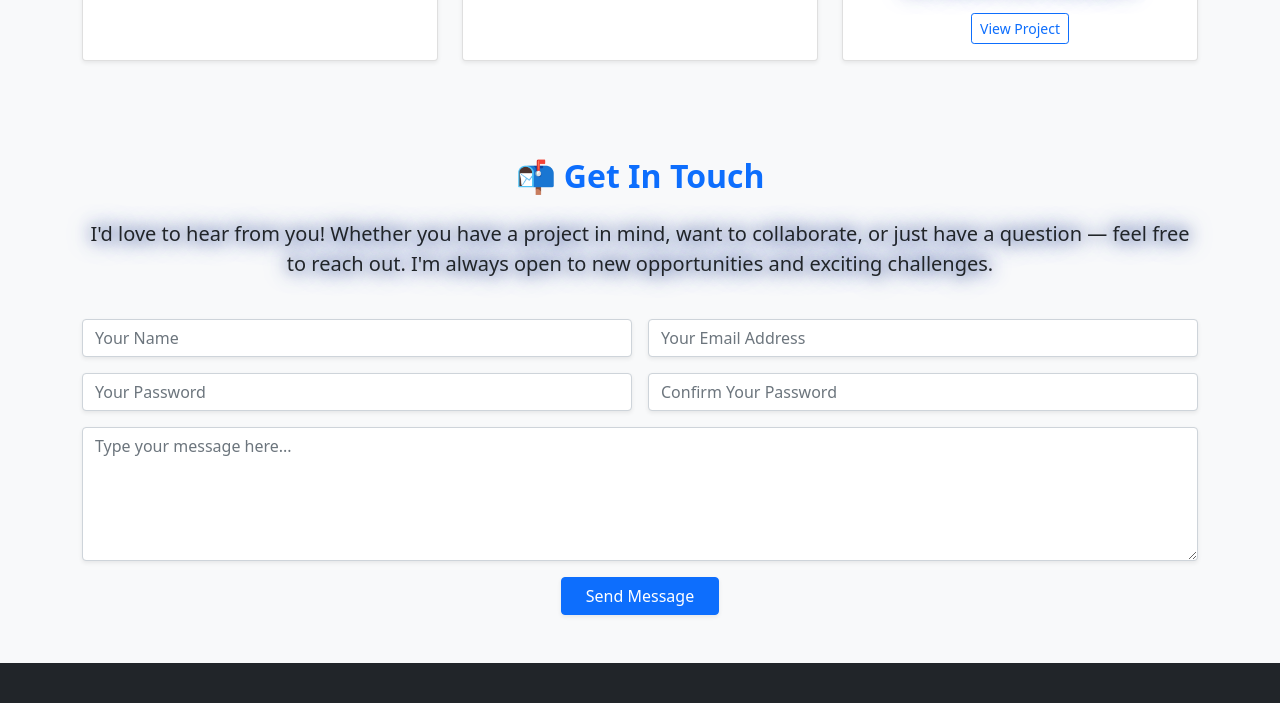
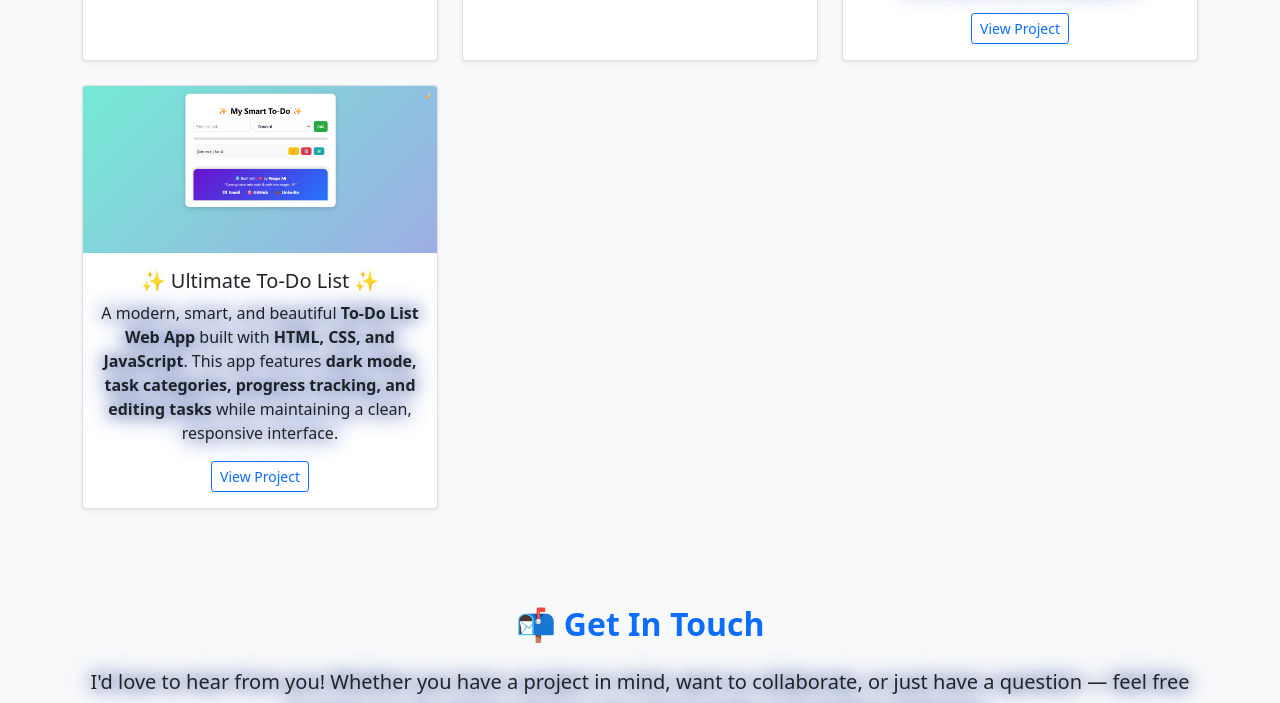
Before and after one commit to Waqar-5/my_portfolio, a plain HTML site: page index.html in a window 1280 px wide. Shown: the part 3071-3774 px from the top of the page. Drawn offline with nearby package versions, Linux system fonts and the light colour scheme.

Commit message:
added an other porject, to-do app

```diff
--- a/index.html
+++ b/index.html
@@ -199,7 +199,7 @@
          <p class="card-text">
 A modern, neon-themed calculator built with HTML, CSS, and JavaScript. This project demonstrates clean design, interactive functionality, and responsive layout—perfect for showcasing front-end development skills and creativity.
 </p>
-            <a href="#" class="btn btn-outline-primary btn-sm">View Project</a>
+            <a href="#" class="btn btn-outline-primary btn-sm" target="_blank">View Project</a>
           </div>
         </div>
       </div>
@@ -213,7 +213,7 @@ A modern, neon-themed calculator built with HTML, CSS, and JavaScript. This proj
             <p class="card-text">
   A clean and modern personal portfolio built using HTML, CSS, and Bootstrap. It showcases my skills, projects, and contact information in a responsive layout—designed to reflect creativity, professionalism, and a developer’s identity.
 </p>
-            <a href="https://waqar-5.github.io/Simple-Calculator-Using--JS-HTML-CSS/" class="btn btn-outline-primary btn-sm">View Project</a>
+            <a href="https://waqar-5.github.io/Simple-Calculator-Using--JS-HTML-CSS/" class="btn btn-outline-primary btn-sm" target="_blank">View Project</a>
           </div>
         </div>
       </div>
@@ -227,7 +227,7 @@ A modern, neon-themed calculator built with HTML, CSS, and JavaScript. This proj
             <p class="card-text">
 A creative Mini-Hackathon project built using HTML, CSS, and Bootstrap. Designed with a responsive layout and interactive elements, this project demonstrates quick problem-solving, front-end skills, and the ability to build polished web interfaces under time constraints.
 </p>
-            <a href="https://waqar-5.github.io/Mini_Hackathon/" class="btn btn-outline-primary btn-sm">View Project</a>
+            <a href="https://waqar-5.github.io/Mini_Hackathon/" class="btn btn-outline-primary btn-sm" target="_blank">View Project</a>
           </div>
         </div>
       </div>
@@ -243,10 +243,37 @@ A creative Mini-Hackathon project built using HTML, CSS, and Bootstrap. Designed
 An AI-powered Quiz Master application built with <strong>Vite, React, TypeScript, TailwindCSS, and ShadCN UI</strong>. This project leverages modern front-end technologies to deliver a responsive, interactive quiz experience focused on OpenAI Agent SDK concepts, showcasing advanced React component design, state management, and real-time user interactions.
 </p>
 
-            <a href="https://quiz-app-of-agent-sdk.vercel.app/" class="btn btn-outline-primary btn-sm">View Project</a>
+            <a href="https://quiz-app-of-agent-sdk.vercel.app/" class="btn btn-outline-primary btn-sm" target="_blank">View Project</a>
           </div>
         </div>
       </div>
+
+      <!--A To-Do List project -->
+       <div class="col">
+  <div class="card h-100 shadow-sm">
+    <img src="./assets/todo.png" class="card-img-top" alt="Ultimate To-Do List Project">
+    <div class="card-body">
+      <h5 class="card-title">✨ Ultimate To-Do List ✨</h5>
+      <p class="card-text">
+        A modern, smart, and beautiful <strong>To-Do List Web App</strong> built with <strong>HTML, CSS, and JavaScript</strong>.
+        This app features <strong>dark mode, task categories, progress tracking, and editing tasks</strong> while maintaining a clean, responsive interface.
+      </p>
+
+      <!-- <h6>🌟 Features:</h6>
+      <ul>
+        <li>✅ Add, Edit, Delete & Mark Tasks</li>
+        <li>🌗 Dark Mode Toggle (Light/Dark theme)</li>
+        <li>📂 Task Categories (Work, Personal, Study, General)</li>
+        <li>📊 Progress Bar updates dynamically</li>
+        <li>🎨 Minimal & Responsive Design</li>
+        <li>❤️ Footer with developer info + social links</li>
+      </ul> -->
+
+      <a href="https://waqar-5.github.io/TO-DO-App/" class="btn btn-outline-primary btn-sm" target="_blank">View Project</a>
+    </div>
+  </div>
+</div>
+
 
     </div>
   </div>
```
Also changed, not shown: assets/todo.png (added), script.js (line endings or trailing spaces).
